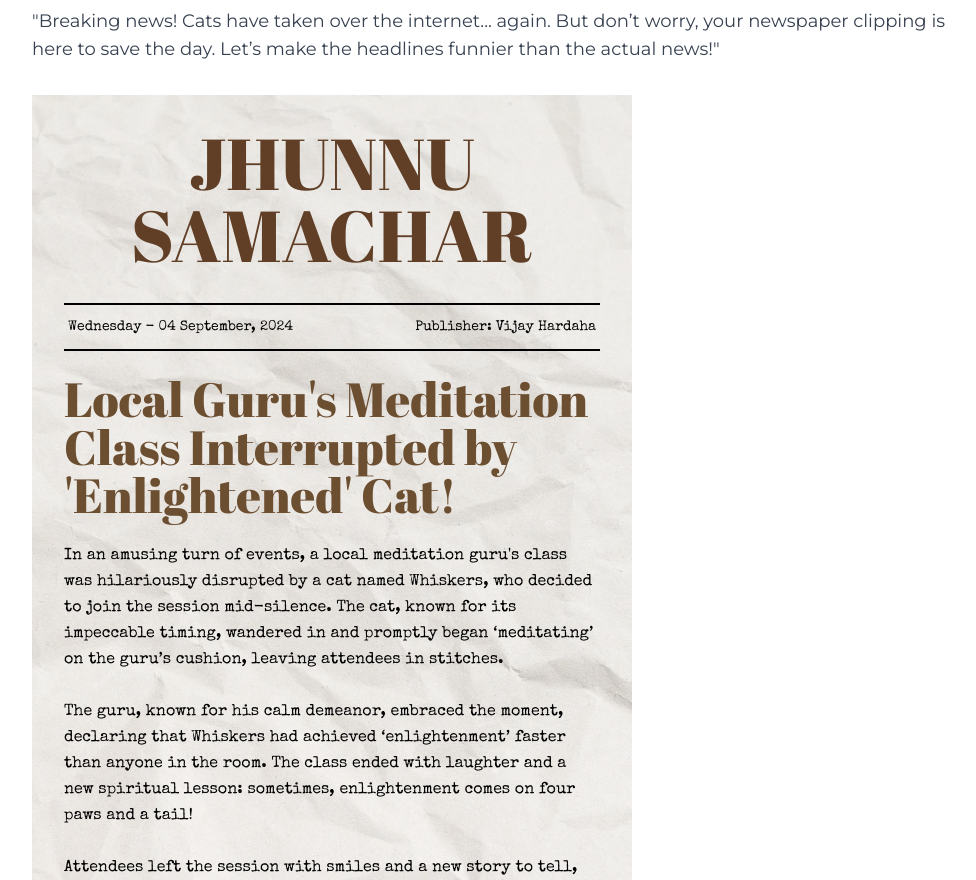
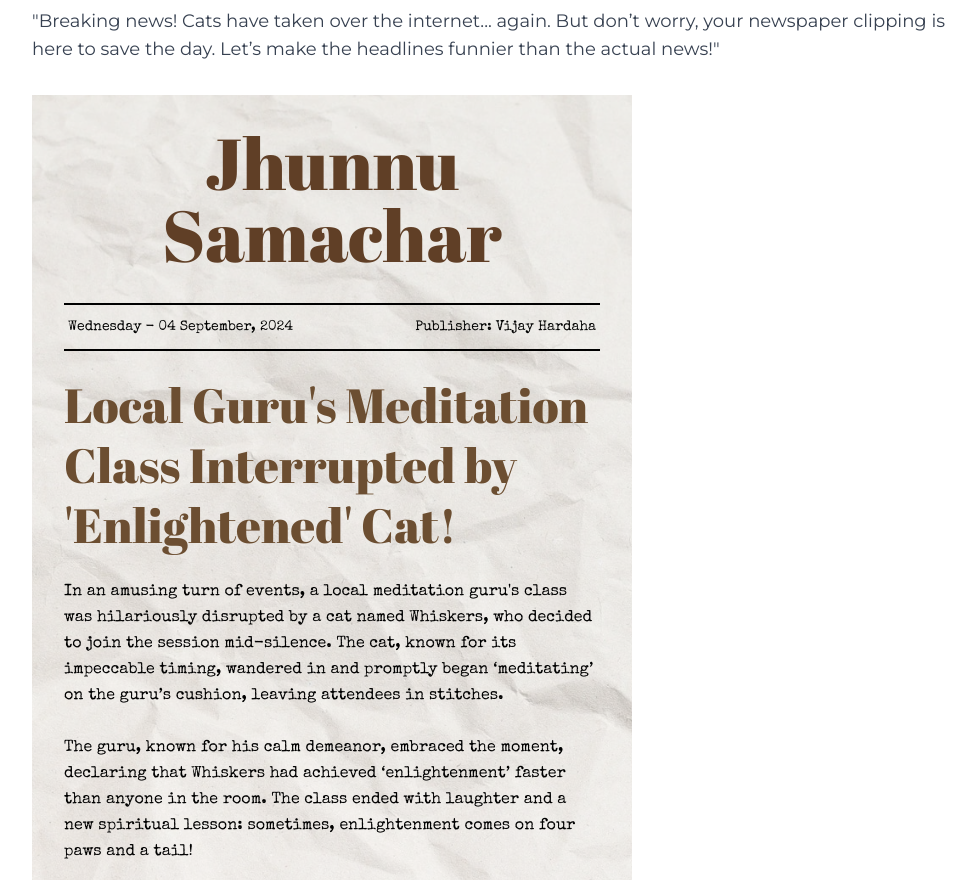
Before and after one commit to vijayhardaha/jhunnu-samachar, a Next.js app: page / in a window 1280 px wide. Shown: the part 840-1720 px from the top of the page, without its empty margins (132-1108 px from the left). Built offline with nearby package versions, Linux system fonts and the light colour scheme; no server answers; a web font is replaced by a local one.

Commit message:
fix: fix the preview font lineheigth and case

```diff
--- a/src/components/NewsPreview.js
+++ b/src/components/NewsPreview.js
@@ -40,14 +40,14 @@ const NewsPreview = ({ news }) => {
 
 					<div className="relative z-10 p-8">
 						<div className={`${contentFontClass} leading-relaxed`}>
-							<h1 className={`${paperHeadingFontClass} text-5xl sm:text-7xl text-primary uppercase mb-8 font-bold text-center`}>{paperHeading}</h1>
+							<h1 className={`${paperHeadingFontClass} text-5xl sm:text-7xl text-primary mb-8 font-bold text-center`}>{paperHeading}</h1>
 							<hr className="my-2 h-[2px] bg-black border-0" />
 							<div className={`${authorFontClass} flex flex-col sm:flex-row justify-between my-3 px-1 space-y-2 sm:space-y-0`}>
 								<span className="text-sm whitespace-nowrap">{date}</span>
 								<span className="text-sm whitespace-nowrap">Publisher: {author}</span>
 							</div>
 							<hr className="my-2 h-[2px] bg-black border-0 mb-6" />
-							<h2 className={`${headingFontClass} text-3xl sm:text-5xl text-secondary font-semibold mb-6 leading-tight`}>{heading}</h2>
+							<h2 className={`${headingFontClass} text-3xl sm:text-5xl sm:leading-tight leading-tight text-secondary font-semibold mb-6`}>{heading}</h2>
 							<p className={`${contentFontClass} mb-0 whitespace-pre-line`}>{content}</p>
 						</div>
 					</div>
```
